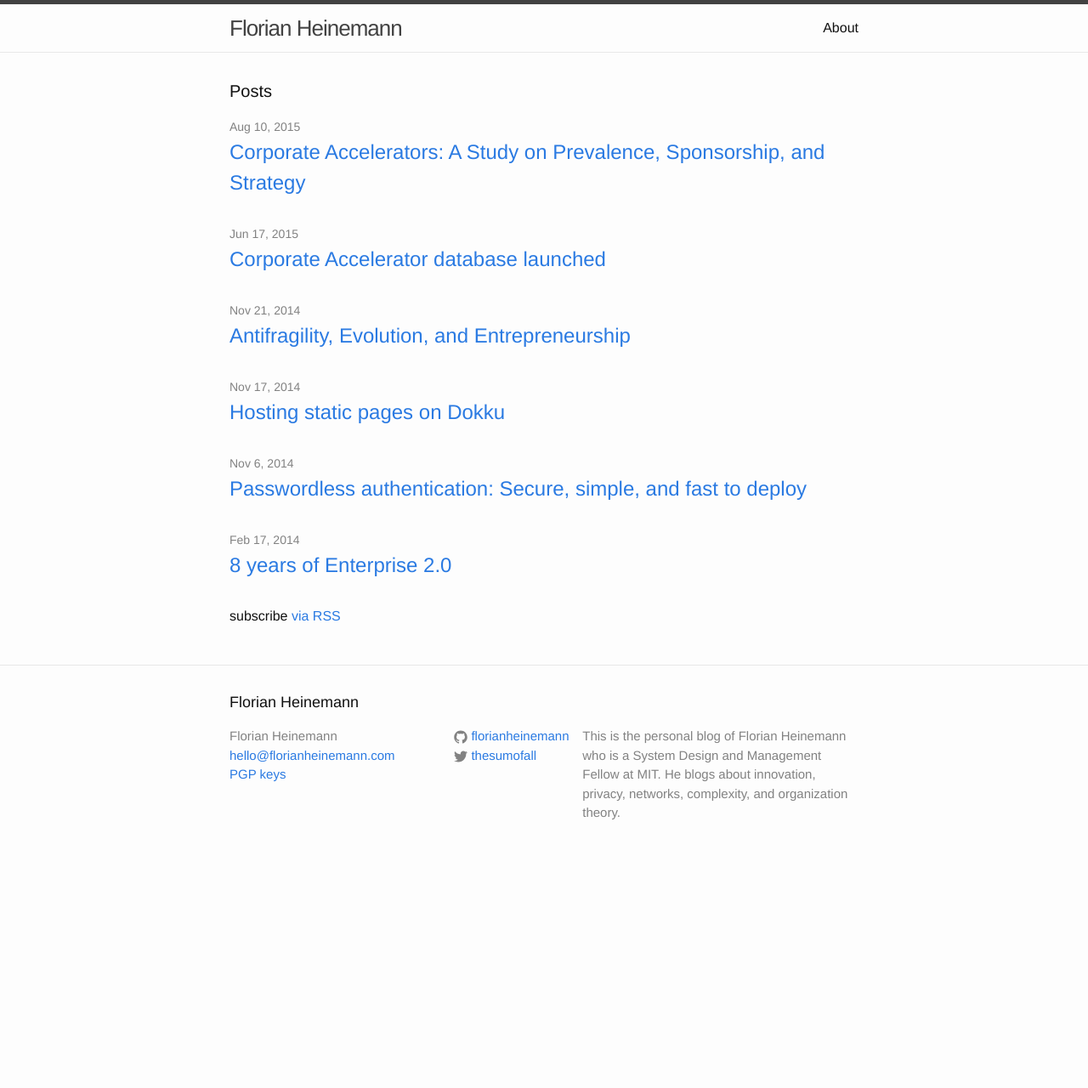
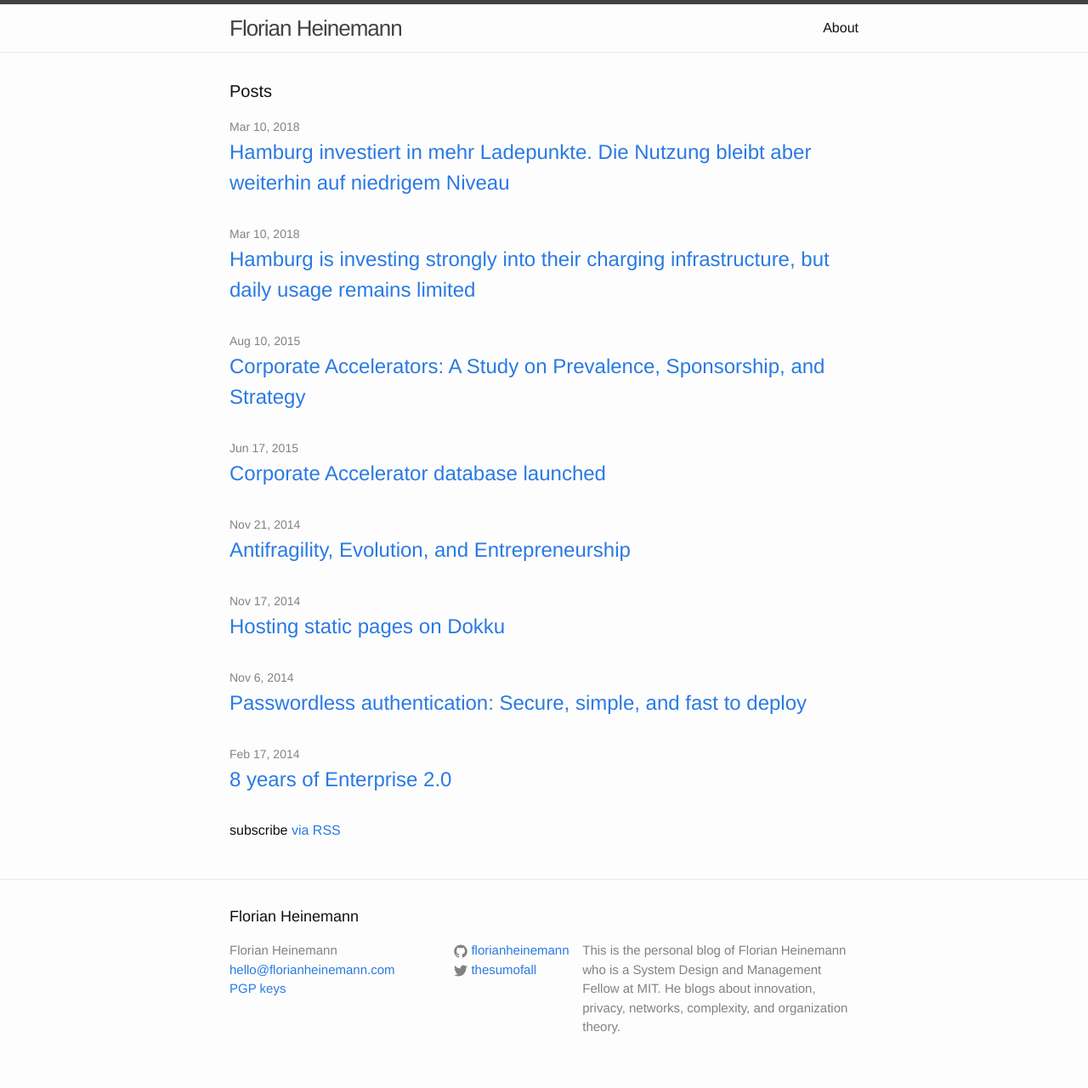
Before and after one commit to florianheinemann/www-florianheinemann-com, a Jekyll site: the page built from index.html, in a window 1280 px wide. Shown: the whole page at 85% size. Built offline with Jekyll 4.4.1, drawn with Linux system fonts in a browser that asks for light colours; nearby versions of some CDN libraries; before the commit the page ends 1028 px from its top, so only the background shows below that; part of the change alters nothing that is shown.

Commit message:
Ladestationen in Hamburg

```diff
--- a/_includes/head.html
+++ b/_includes/head.html
@@ -10,6 +10,8 @@
   <link rel="canonical" href="{{ page.url | replace:'index.html','' | prepend: site.baseurl | prepend: site.url }}">
   <link rel="alternate" type="application/atom+xml" title="{{ site.title }}" href="{{ "/feed.xml" | prepend: site.baseurl | prepend: site.url }}" />
 
+  <script src="https://cdnjs.cloudflare.com/ajax/libs/Chart.js/2.7.2/Chart.bundle.min.js" integrity="sha256-XF29CBwU1MWLaGEnsELogU6Y6rcc5nCkhhx89nFMIDQ=" crossorigin="anonymous"></script>
+
   <script type="text/javascript">
 (function(i,s,o,g,r,a,m){i['GoogleAnalyticsObject']=r;i[r]=i[r]||function(){
 				(i[r].q=i[r].q||[]).push(arguments)},i[r].l=1*new Date();a=s.createElement(o),
--- /dev/null
+++ b/_posts/2018-03-10-mehr-ladestationen-in-hamburg-aber-begrenzte-nutzung.markdown
@@ -0,0 +1,97 @@
+---
+layout: post
+title:  "Hamburg investiert in mehr Ladepunkte. Die Nutzung bleibt aber weiterhin auf niedrigem Niveau"
+date:   2018-03-10 11:05:32
+categories: eMobility
+---
+
+Hamburg hat sich in den letzten Jahren als Vorreiter in Sachen Elektromobilität in Deutschland positioniert. Dies ist unter Anderem dem _Masterplan Ladeinfrastruktur_ zu verdanken der zur Installation von mehr als 600 öffentlichen Ladepunkten an 300 Standorten bis Ende 2017 geführt hat. Weitere 400 Ladepunkte sind bereits bis 2019 eingeplant. Damit soll auch das Henne-Ei Problem gelöst werden, dass potentielle Käufer von Elektroautos weiterhin vom Kauf zurückschrecken wegen mangelnder Infrastruktur.[^1]
+
+Dank einer [öffentlichen Präsentation](https://www.now-gmbh.de/content/1-aktuelles/1-presse/20180226-fachkonf-bundesfoerderung-bringt-elektromobilitaet-entscheidend-voran/tag-2_2-2-2_zisler-hamburg.pdf) von Stromnetz Hamburg, der Betreiber der öffentlichen Ladeinfrastruktur, haben wir jetzt auch ein deutlich besseres Bild davon wie intensiv die Ladepunkte denn wirklich genutzt werden (siehe unten). Wie auf der Grafik sichtbar hat sich die Anzahl der öffentlichen Ladepunkte in der Tat drastisch erhöht. Allein zwischen Mitte 2016 und Mitte 2017 ist die Anzahl um mehr als 50% gewachsen und damit sogar schneller als die Anzahl an Elektroautos in Hamburg (36%).[^2]
+
+Nicht überraschend bei diesen Zahlen ist die Anzahl der Ladevorgänge pro Station relativ flach geblieben, wenn man von den Saisoneffekten absieht (höhere Nutzung der Car Sharing Fahrzeuge im Winter, höherer Batterieverbrauch im Winter, etc.) Auch die durchschnittliche Lademenge ist mit 9-12 kWh recht konstant geblieben.
+
+Überraschend ist wie gering die absoluten Zahlen sind. Mit rund einem Ladevorgang pro Tag bleiben die meisten Standorte weiterhin unterausgelastet. Es muss allerdings erwähnt werden, dass das Nutzungsverhalten über die Stationen hinweg sehr unterschiedlich zu sein scheint. Manche Stationen werden wohl bis zu 8 mal am Tag genutzt.[^2]
+
+Auch wenn man sich eine breitere Nutzung der Stationen wünschen würde, ist es doch erfreuend zu sehen, dass die Stadt Hamburg bereit ist langfristig zu investieren. Dass die Stadt sich auch auf weniger genutzte Standorte außerhalb des Zentrums konzentriert, wird sicherlich über die nächsten Jahre die Akzeptanz der Elektromobilität weiter erhöhen.
+
+<canvas id="chargingChart1"></canvas>
+<script>
+  window.chartColors = {
+    red: 'rgb(255, 99, 132)',
+    orange: 'rgb(255, 159, 64)',
+    yellow: 'rgb(255, 205, 86)',
+    green: 'rgb(75, 192, 192)',
+    blue: 'rgb(54, 162, 235)',
+    purple: 'rgb(153, 102, 255)',
+    grey: 'rgb(201, 203, 207)'
+  };
+  var ctx = document.getElementById("chargingChart1").getContext('2d');
+  Chart.defaults.global.defaultFontSize = 16;
+  Chart.defaults.global.defaultFontColor = '#111';
+  var chargingChart1 = new Chart(ctx, {
+      type: 'line',
+      data: {
+          labels: ["Jul 16",	"Aug 16",	"Sep 16",	"Oct 16",	"Nov 16",	"Dec 16",	"Jan 17",	"Feb 17",	"Mar 17",	"Apr 17",	"May 17",	"Jun 17",	"Jul 17",	"Aug 17",	"Sep 17",	"Oct 17",	"Nov 17",	"Dec 17",	"Jan 18"],
+
+          datasets: [{
+            label: 'Ladestandorte (Stromnetz Hamburg)',
+            borderColor: window.chartColors.blue,
+            backgroundColor: window.chartColors.blue,
+            fill: false,
+            data: [
+              108,	114,	123,	132,	134,	138,	146,	148,	160,	180,	197,	206,	220,	249,	274,	297,	309,	311,	324
+            ],
+            yAxisID: 'y-axis-1',
+          }, {
+            label: 'Ladevorgänge / Standort / Tag',
+            borderColor: window.chartColors.red,
+            backgroundColor: window.chartColors.red,
+            fill: false,
+            data: [
+              0.9,	0.78,	0.83,	0.8,	0.93,	0.98,	0.97,	0.95,	0.91,	0.82,	0.79,	0.73,	0.67,	0.68,	0.7,	0.74,	0.87,	0.96,	1.06
+            ],
+            yAxisID: 'y-axis-2'
+          }]
+
+      },
+      options: {
+          responsive: true,
+          hoverMode: 'index',
+          stacked: false,
+          title: {
+            display: true,
+            text: 'Ladevorgänge an den öffentlichen Ladesäulen in Hamburg'
+          },
+          scales: {
+              yAxes: [{
+                type: 'linear',
+                display: true,
+                position: 'left',
+                ticks: {
+                  beginAtZero: true
+                },
+                id: 'y-axis-1'
+              }, {
+                type: 'linear',
+                beginAtZero: true,
+                display: true,
+                position: 'right',
+                ticks: {
+                  beginAtZero: true
+                },
+                id: 'y-axis-2',
+
+                gridLines: {
+                  drawOnChartArea: false
+                },
+              }],
+            }
+
+      }
+  });
+</script>
+
+[^1]: Ladeinfrastruktur und Netzintegration, 5. Fachkonferenz Elektromobilität vor Ort, 27. Feb 2018 Leipzig
+
+[^2]: Drucksache 21/10349, Buergerschaft der Freien und Hansestadt Hamburg, 12. Sep 2017
--- /dev/null
+++ b/_posts/2018-03-10-more-charging-points-in-hamburg-but-still-limited-uptake.markdown
@@ -0,0 +1,97 @@
+---
+layout: post
+title:  "Hamburg is investing strongly into their charging infrastructure, but daily usage remains limited"
+date:   2018-03-10 11:05:31
+categories: eMobility
+---
+
+Hamburg is very much at the forefront of e-Mobility in Germany -- in parts thanks to an ambitious government-driven “masterplan” for charging stations. Until the end of 2017 Hamburg deployed more than 600 public charging points at 300 locations throughout the city. An additional 400 charging points are expected to be online until 2019. The goal is to break the catch-22 situation of people avoiding the purchase of electric cars due to the limited charging infrastructure.[^1]
+
+Thanks to a recent [public presentation](https://www.now-gmbh.de/content/1-aktuelles/1-presse/20180226-fachkonf-bundesfoerderung-bringt-elektromobilitaet-entscheidend-voran/tag-2_2-2-2_zisler-hamburg.pdf) of a representative of Stromnetz Hamburg, the company in charge of building the infrastructure, we now have a much better picture of the public uptake (see the chart below). As you can see, Hamburg has indeed been busy deploying new charging stations at a steady pace. From mid 2016 until mid 2017 the number of public stations grew by more than 50%. This compares to a 36% growth in electric cars in Hamburg in the same timeframe.[^2]
+
+Not surprisingly considering these two figures, the number of daily transactions per station remained largely flat with some fluctuation that might be explained by seasonality effects (e.g., increased usage of electric DriveNow cars during winter, higher battery consumption in the cold, ...). Similarly, kilowatt hours per transactions stayed roughly flat fluctuating between 9 and 12 kWh.
+
+Striking are the low absolute numbers. At just ~1 daily transaction per station, most stations seem to be heavily underutilized. However, it is important to note that there seems to be a high variability across stations. As remarked in a recently published report of the local government[^2], some locations see as many as 8 transactions per day.
+
+While it would be nice to see a bigger uptake of the public charging infrastructure, it is great to see that the city of Hamburg is willing to invest for the long-term. More so, it is commendable that Hamburg decided to not just focus on the sweet spots in the city center but to also build locations outside the center. This should greatly help to make the case to the public that Hamburg is ready for the growth in e-Mobility.
+
+<canvas id="chargingChart1"></canvas>
+<script>
+  window.chartColors = {
+    red: 'rgb(255, 99, 132)',
+    orange: 'rgb(255, 159, 64)',
+    yellow: 'rgb(255, 205, 86)',
+    green: 'rgb(75, 192, 192)',
+    blue: 'rgb(54, 162, 235)',
+    purple: 'rgb(153, 102, 255)',
+    grey: 'rgb(201, 203, 207)'
+  };
+  var ctx = document.getElementById("chargingChart1").getContext('2d');
+  Chart.defaults.global.defaultFontSize = 16;
+  Chart.defaults.global.defaultFontColor = '#111';
+  var chargingChart1 = new Chart(ctx, {
+      type: 'line',
+      data: {
+          labels: ["Jul 16",	"Aug 16",	"Sep 16",	"Oct 16",	"Nov 16",	"Dec 16",	"Jan 17",	"Feb 17",	"Mar 17",	"Apr 17",	"May 17",	"Jun 17",	"Jul 17",	"Aug 17",	"Sep 17",	"Oct 17",	"Nov 17",	"Dec 17",	"Jan 18"],
+
+          datasets: [{
+            label: 'Charging locations (Stromnetz Hamburg)',
+            borderColor: window.chartColors.blue,
+            backgroundColor: window.chartColors.blue,
+            fill: false,
+            data: [
+              108,	114,	123,	132,	134,	138,	146,	148,	160,	180,	197,	206,	220,	249,	274,	297,	309,	311,	324
+            ],
+            yAxisID: 'y-axis-1',
+          }, {
+            label: 'Transactions / location / day',
+            borderColor: window.chartColors.red,
+            backgroundColor: window.chartColors.red,
+            fill: false,
+            data: [
+              0.9,	0.78,	0.83,	0.8,	0.93,	0.98,	0.97,	0.95,	0.91,	0.82,	0.79,	0.73,	0.67,	0.68,	0.7,	0.74,	0.87,	0.96,	1.06
+            ],
+            yAxisID: 'y-axis-2'
+          }]
+
+      },
+      options: {
+          responsive: true,
+          hoverMode: 'index',
+          stacked: false,
+          title: {
+            display: true,
+            text: 'Transactions at the public charging points in Hamburg'
+          },
+          scales: {
+              yAxes: [{
+                type: 'linear',
+                display: true,
+                position: 'left',
+                ticks: {
+                  beginAtZero: true
+                },
+                id: 'y-axis-1'
+              }, {
+                type: 'linear',
+                beginAtZero: true,
+                display: true,
+                position: 'right',
+                ticks: {
+                  beginAtZero: true
+                },
+                id: 'y-axis-2',
+
+                gridLines: {
+                  drawOnChartArea: false
+                },
+              }],
+            }
+
+      }
+  });
+</script>
+
+[^1]: Ladeinfrastruktur und Netzintegration, 5. Fachkonferenz Elektromobilität vor Ort, 27. Feb 2018 Leipzig
+
+[^2]: Drucksache 21/10349, Buergerschaft der Freien und Hansestadt Hamburg, 12. Sep 2017
--- a/_sass/_layout.scss
+++ b/_sass/_layout.scss
@@ -234,3 +234,9 @@
         }
     }
 }
+
+canvas {
+    -moz-user-select: none;
+    -webkit-user-select: none;
+    -ms-user-select: none;
+}
```
